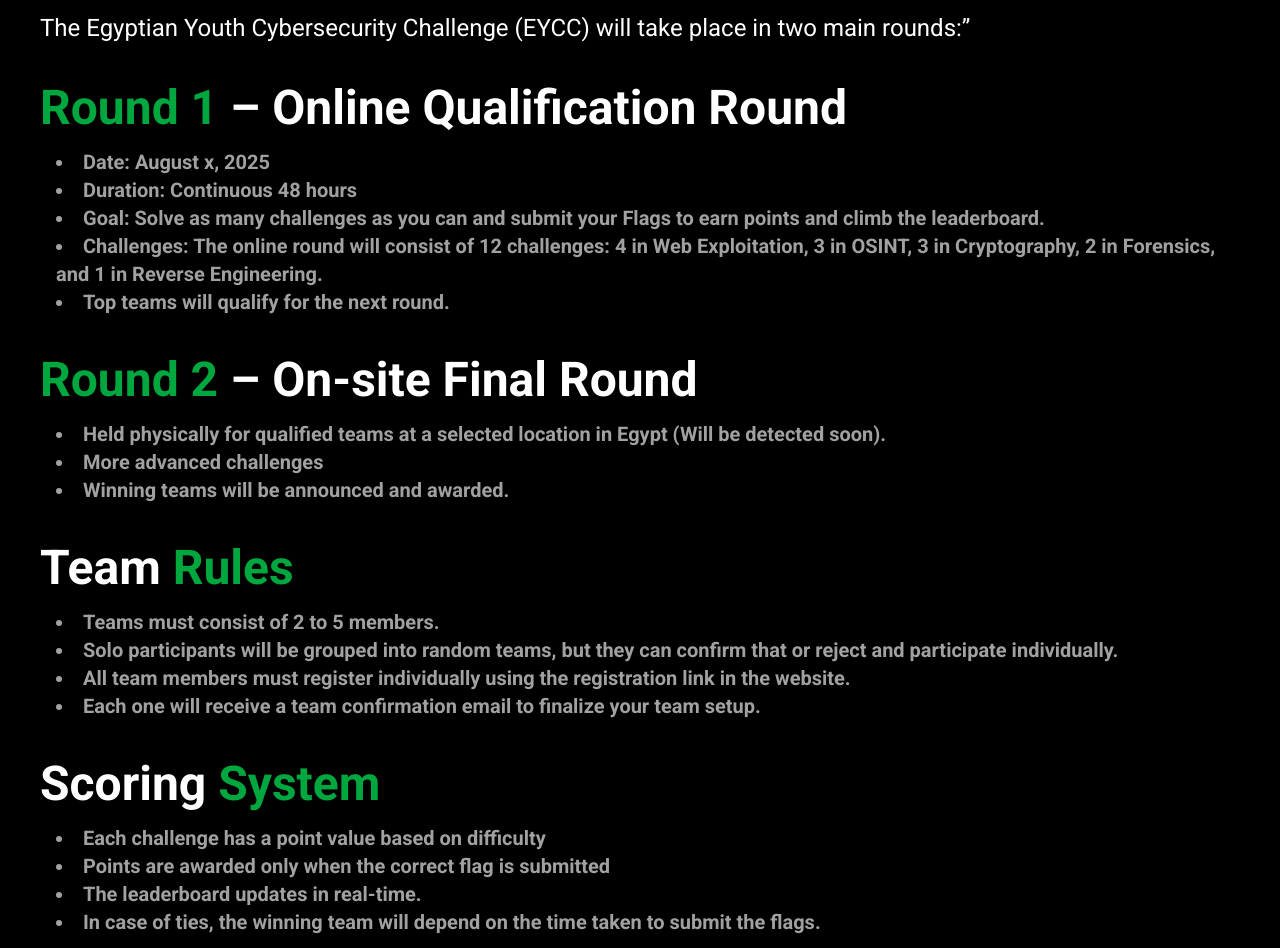
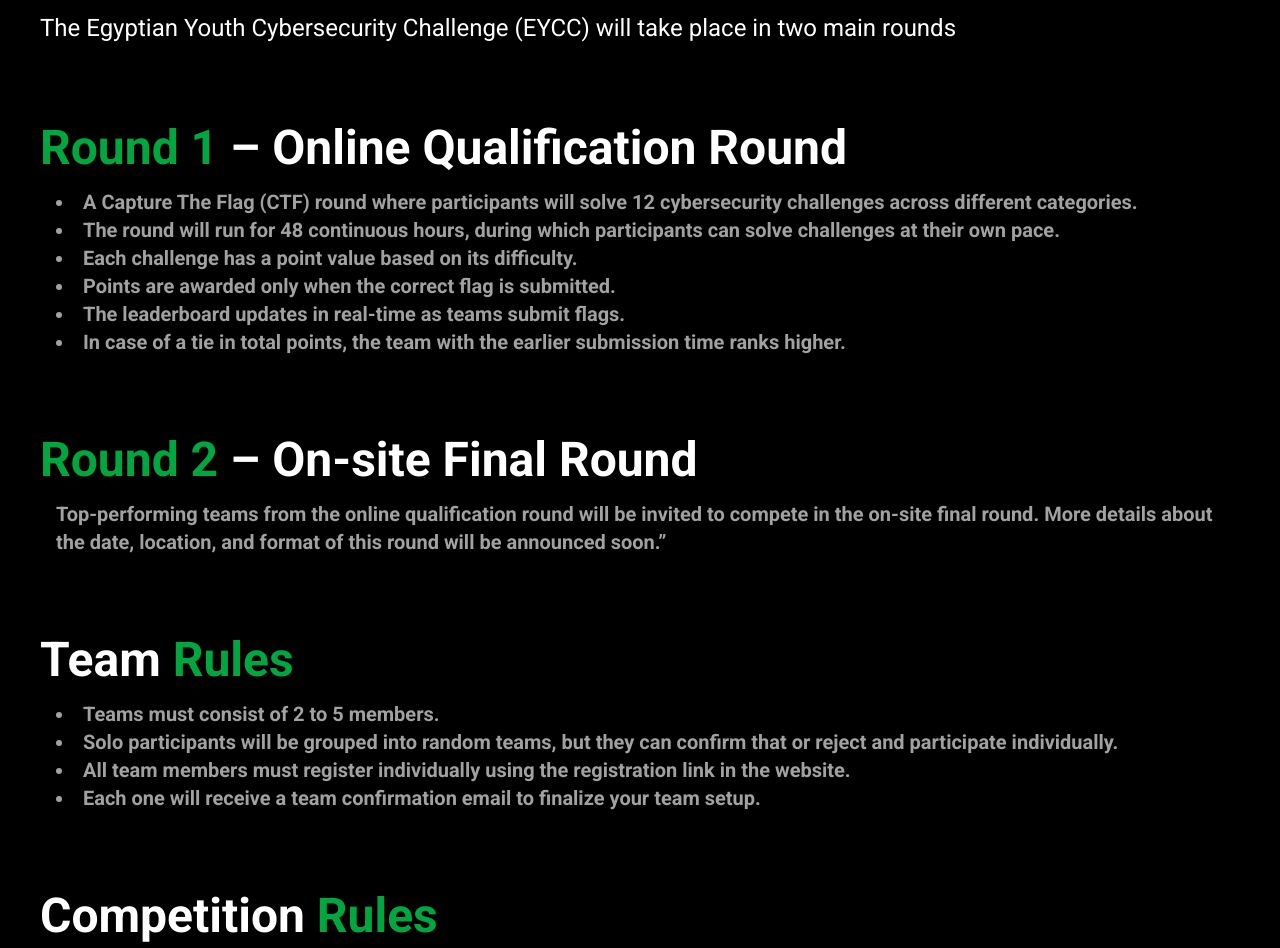
Before and after one commit to ibrahimwael951/EYCC, a Next.js app: page /Rules in a window 1280 px wide. Shown: the part 164-1112 px from the top of the page. Built offline with nearby package versions, Linux system fonts and the light colour scheme.

Commit message:
edit Rules page and Register page content and error message

```diff
--- a/src/app/Rules/page.tsx
+++ b/src/app/Rules/page.tsx
@@ -5,8 +5,8 @@
 
 export default function Page() {
   return (
-    <section className="min-h-screen px-5 lg:px-10 2xl:px-20 mt-20">
-      <section>
+    <section className="min-h-screen px-5 lg:px-10 2xl:px-20 mt-20 space-y-20">
+      <section className=" ">
         <motion.div
           {...FadeLeft}
           {...ViewPort}
@@ -15,50 +15,55 @@
           <div className="w-3 h-3 animate-pulse bg-green-600 rounded-full " />
           Rules
         </motion.div>
-        <h1 className="text-4xl md:text-5xl font-semibold mb-4">
+        <motion.h1
+          {...FadeLeft}
+          {...ViewPort}
+          className="text-4xl md:text-5xl font-semibold mb-4"
+        >
           Competition Format
-        </h1>
-        <p className="text-2xl mb-10">
+        </motion.h1>
+        <motion.p {...FadeLeft} {...ViewPort} className="text-2xl mb-10">
           The Egyptian Youth Cybersecurity Challenge (EYCC) will take place in
-          two main rounds:”
-        </p>
-        <div className="my-10">
+          two main rounds
+        </motion.p>
+        <motion.div {...FadeLeft} {...ViewPort} className="my-20">
           <h1 className="text-4xl md:text-5xl font-semibold mb-4">
             <span className="text-green-600"> Round 1 </span> – Online
             Qualification Round
           </h1>
           <ul className="list-inside list-disc md:ml-4 text-xl font-bold text-neutral-400">
-            <li>Date: August x, 2025</li>
-            <li>Duration: Continuous 48 hours</li>
             <li>
-              Goal: Solve as many challenges as you can and submit your Flags to
-              earn points and climb the leaderboard.
+              A Capture The Flag (CTF) round where participants will solve 12
+              cybersecurity challenges across different categories.
             </li>
             <li>
-              Challenges: The online round will consist of 12 challenges: 4 in
-              Web Exploitation, 3 in OSINT, 3 in Cryptography, 2 in Forensics,
-              and 1 in Reverse Engineering.
+              The round will run for 48 continuous hours, during which
+              participants can solve challenges at their own pace.
             </li>
-            <li>Top teams will qualify for the next round.</li>
+            <li>Each challenge has a point value based on its difficulty.</li>
+            <li>Points are awarded only when the correct flag is submitted.</li>
+            <li>The leaderboard updates in real-time as teams submit flags.</li>
+            <li>
+              In case of a tie in total points, the team with the earlier
+              submission time ranks higher.
+            </li>
           </ul>
-        </div>
-        <div className="my-10">
+        </motion.div>
+        <motion.div {...FadeLeft} {...ViewPort} className="my-20">
           <h1 className="text-4xl md:text-5xl font-semibold mb-4">
             <span className="text-green-600"> Round 2 </span> – On-site Final
             Round
           </h1>
-          <ul className="list-inside list-disc md:ml-4 text-xl font-bold text-neutral-400">
-            <li>
-              Held physically for qualified teams at a selected location in
-              Egypt (Will be detected soon).
-            </li>
-            <li>More advanced challenges</li>
-            <li>Winning teams will be announced and awarded.</li>
-          </ul>
-        </div>
+          <p className="md:ml-4 text-xl font-bold text-neutral-400">
+            Top-performing teams from the online qualification round will be
+            invited to compete in the on-site final round. More details about
+            the date, location, and format of this round will be announced
+            soon.”
+          </p>
+        </motion.div>
       </section>
-      <section>
-        <div className="my-10">
+      <section className="space-y-20">
+        <motion.div {...FadeLeft} {...ViewPort} className="my-20">
           <h1 className="text-4xl md:text-5xl font-semibold mb-4">
             Team <span className="text-green-600"> Rules </span>{" "}
           </h1>
@@ -77,24 +82,10 @@
               team setup.
             </li>
           </ul>
-        </div>
-        <div className="my-10">
+        </motion.div>
+        <motion.div {...FadeLeft} {...ViewPort} className="my-20">
           <h1 className="text-4xl md:text-5xl font-semibold mb-4">
-            Scoring <span className="text-green-600"> System </span>{" "}
-          </h1>
-          <ul className="list-inside list-disc md:ml-4 text-xl font-bold text-neutral-400">
-            <li>Each challenge has a point value based on difficulty</li>
-            <li>Points are awarded only when the correct flag is submitted</li>
-            <li>The leaderboard updates in real-time.</li>
-            <li>
-              In case of ties, the winning team will depend on the time taken to
-              submit the flags.
-            </li>
-          </ul>
-        </div>
-        <div className="my-10">
-          <h1 className="text-4xl md:text-5xl font-semibold mb-4">
-            Some <span className="text-green-600"> Important</span> Rules
+            Competition <span className="text-green-600"> Rules </span>{" "}
           </h1>
           <ul className="list-inside list-disc md:ml-4 text-xl font-bold text-neutral-400">
             <li>
@@ -111,7 +102,7 @@
               is allowed during the competition.
             </li>
           </ul>
-        </div>
+        </motion.div>
       </section>
     </section>
   );
--- a/src/app/register/page.tsx
+++ b/src/app/register/page.tsx
@@ -78,7 +78,7 @@
     const nameWords = formData.fullName.trim().split(/\s+/);
     if (nameWords.length !== 5) {
       setSubmitMessage(
-        "Full name must contain exactly 4 words (Ibrahim Wael Ibrahim Shaban)."
+        "Full name must contain exactly 5 words (as it appears in your official national ID)."
       );
       return;
     }
@@ -237,7 +237,7 @@
               onChange={handleChange}
               required
               className="text-xl p-4 rounded-2xl outline-none border-t border-l  border-green-600 text-white w-full"
-              placeholder="Enter your full name ( Ahmed Mohamed Ali Hassan Ahmed)"
+              placeholder="Enter your full name ( as it appears in your official national ID)"
             />
           </div>
 
@@ -337,7 +337,7 @@
 
           <div>
             <label htmlFor="grade" className="block text-sm font-medium mb-2">
-              Current Grade *
+              Current Grade * ( in the academic year 2024/2025 )
             </label>
             <select
               id="grade"
```
